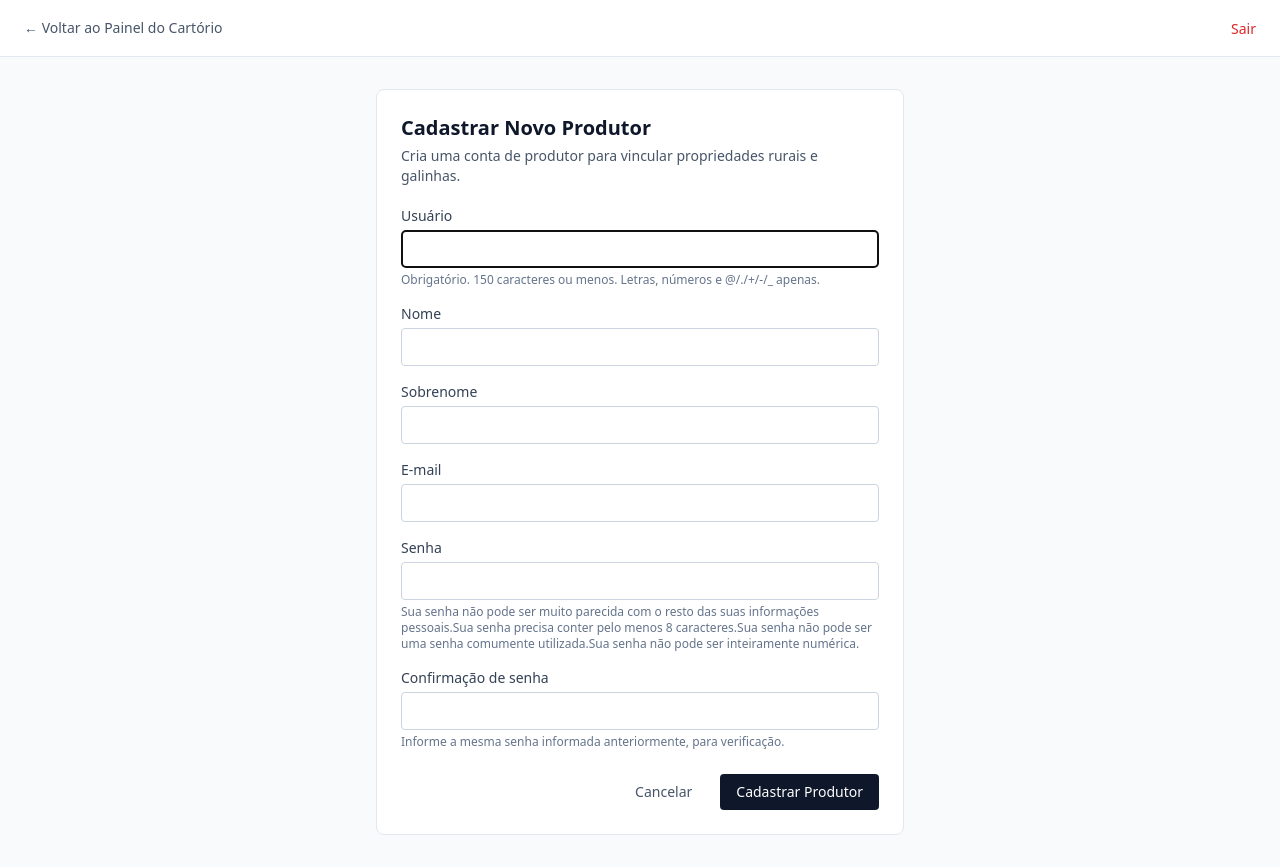
After one commit to BurningVicky/chickenSim, a Django app: page /cartorio/produtores/novo/ in a window 1280 px wide. The commit adds this page. Run offline with Django 5.2, Linux system fonts and the light colour scheme; a user stored in the database is signed in; some libraries are stand-ins or nearby versions.

```diff
--- a/cartorio/forms.py
+++ b/cartorio/forms.py
@@ -1,5 +1,6 @@
 from django import forms
 from django.contrib.auth.forms import get_user_model
+from django.contrib.auth.forms import UserCreationForm
 
 from .models import Propriedade, Animal, Transferencia, Raca
 
@@ -171,6 +172,11 @@ class TransferenciaCreateForm(forms.ModelForm):
                     'class': 'w-full rounded border border-slate-300 px-3 py-2 text-sm bg-white',
                 }
             ),
+            'propriedade_destino': forms.Select(
+                attrs={
+                    'class': 'w-full rounded border border-slate-300 px-3 py-2 text-sm bg-white',
+                }
+            ),
             'observacao': forms.Textarea(
                 attrs={
                     'rows': 3,
@@ -182,17 +188,19 @@ class TransferenciaCreateForm(forms.ModelForm):
 
     def __init__(self, *args, **kwargs):
         self.user = kwargs.pop('user', None)
-        super() .__init__(*args, (kwargs))
+        super().__init__(*args, **kwargs)
         if self.user is not None:
             propriedades_produtor = Propriedade.objects.filter(produtor=self.user)
-            self.fields['animal'].queryset= (
+            self.fields['animal'].queryset = (
                 Animal.objects.filter(propriedade_atual__in=propriedades_produtor)
                 .select_related('propriedade_atual', 'raca')
                 .order_by('nome')
             )
-            self.fields['propriedade_destino'].queryset = Propriedade.objects.exclude(
-                produtor=self.user
-            ).select_related('produtor').order_by('nome')
+            self.fields['propriedade_destino'].queryset = (
+                Propriedade.objects.exclude(produtor=self.user)
+                .select_related('produtor')
+                .order_by('nome')
+            )
 
     def clean(self):
         cleaned_data = super().clean()
@@ -299,6 +307,7 @@ class AnimalCartorioForm(forms.ModelForm):
         fields = [
             'numero_registro',
             'nome',
+            'nascimento',
             'raca',
             'propriedade_atual',
             'pai',
@@ -307,6 +316,7 @@ class AnimalCartorioForm(forms.ModelForm):
         labels = {
             'numero_registro': 'Número de Registro',
             'nome': 'Nome da Galinha',
+            'nascimento': 'Data de Nascimento',
             'raca': 'Raça',
             'propriedade_atual': 'Propriedade do Produtor',
             'pai': 'Pai (Progenitor)',
@@ -318,6 +328,11 @@ class AnimalCartorioForm(forms.ModelForm):
             ),
             'nome': forms.TextInput(
                 attrs={'class': 'w-full rounded border border-slate-300 px-3 py-2 text-sm',}
+            ),
+            'nascimento': forms.DateInput(
+                attrs={
+                    'type': 'date',
+                    'class': 'w-full rounded border border-slate-300 px-3 py-2 text-sm',}
             ),
             'raca': forms.Select(
                 attrs={'class': 'w-full rounded border border-slate-300 px-3 py-2 text-sm',}
@@ -339,3 +354,50 @@ class AnimalCartorioForm(forms.ModelForm):
             self.fields['propriedade_atual'].queryset = (
                 Propriedade.objects.select_related('produtor').order_by('nome')
             )
+
+class ProdutorCreateForm(UserCreationForm):
+    first_name = forms.CharField(
+        label='Nome',
+        required=False,
+        widget=forms.TextInput(
+            attrs={'class': 'w-full rounded border border-slate-300 px-3 py-2 text-sm'}
+        ),
+    )
+    last_name = forms.CharField(
+        label='Sobrenome',
+        required=False,
+        widget=forms.TextInput(
+            attrs={'class': 'w-full rounded border border-slate-300 px-3 py-2 text-sm'}
+        ),
+    )
+    email = forms.EmailField(
+        label='E-mail',
+        required=False,
+        widget=forms.EmailInput(
+            attrs={'class': 'w-full rounded border border-slate-300 px-3 py-2 text-sm'}
+        ),
+    )
+
+    class Meta:
+        model = User
+        fields = ['username', 'first_name', 'last_name', 'email', 'password1', 'password2']
+        widgets = {
+            'username': forms.TextInput(
+                attrs={'class': 'w-full rounded border border-slate-300 px-3 py-2 text-sm'}
+            ),
+        }
+
+    def __init__(self, *args, **kwargs):
+        super().__init__(*args, **kwargs)
+        for name in ('password1', 'password2'):
+            if name in self.fields:
+                self.fields[name].widget.attrs.update(
+                    {'class': 'w-full rounded border border-slate-300 px-3 py-2 text-sm'}
+                )
+
+    def save(self, commit=True):
+        user = super().save(commit=False)
+        user.is_cartorio = False
+        if commit:
+            user.save()
+        return user
--- a/cartorio/templates/cartorio/dashboard_cartorio.html
+++ b/cartorio/templates/cartorio/dashboard_cartorio.html
@@ -32,6 +32,9 @@
         </p>
       </div>
       <div class="flex flex-wrap gap-2">
+        <a href="{% url 'cartorio_produtor_create' %}" class="bg-white text-slate-700 border border-slate-300 text-sm font-medium px-4 py-2 rounded hover:bg-slate-50">
+          + Produtor
+        </a>
         <a href="{% url 'cartorio_propriedade_create' %}" class="bg-white text-slate-700 border border-slate-300 text-sm font-medium px-4 py-2 rounded hover:bg-slate-50">
           + Propriedade
         </a>
--- /dev/null
+++ b/cartorio/templates/cartorio/produtor_form.html
@@ -0,0 +1,64 @@
+<!DOCTYPE html>
+<html lang="pt-br">
+<head>
+  <meta charset="UTF-8">
+  <meta name="viewport" content="width=device-width, initial-scale=1.0">
+  <title>Cadastrar Produtor - Chicken Sim</title>
+  <script src="https://cdn.tailwindcss.com"></script>
+</head>
+<body class="bg-slate-50 text-slate-800 min-h-screen">
+  <nav class="bg-white border-b border-slate-200 px-6 py-4 flex items-center justify-between">
+    <a href="{% url 'cartorio_dashboard' %}" class="text-sm text-slate-600 hover:text-slate-900">
+      &larr; Voltar ao Painel do Cartório
+    </a>
+    <form method="post" action="{% url 'logout' %}" class="inline">
+      {% csrf_token %}
+      <button type="submit" class="text-sm text-red-600 hover:underline font-medium">Sair</button>
+    </form>
+  </nav>
+
+  <main class="max-w-xl mx-auto px-6 py-8">
+    <div class="bg-white p-6 rounded-lg border border-slate-200 shadow-xs space-y-5">
+      <div>
+        <h1 class="text-xl font-bold text-slate-900">Cadastrar Novo Produtor</h1>
+        <p class="text-sm text-slate-600 mt-1">
+          Cria uma conta de produtor para vincular propriedades rurais e galinhas.
+        </p>
+      </div>
+
+      <form method="post" class="space-y-4">
+        {% csrf_token %}
+        {% if form.non_field_errors %}
+          <div class="p-3 rounded bg-red-50 border border-red-200 text-sm text-red-700">
+            {{ form.non_field_errors|striptags }}
+          </div>
+        {% endif %}
+
+        {% for field in form %}
+          <div>
+            <label for="{{ field.id_for_label }}" class="block text-sm font-medium text-slate-700 mb-1">
+              {{ field.label }}
+            </label>
+            {{ field }}
+            {% if field.help_text %}
+              <p class="text-xs text-slate-500 mt-1">{{ field.help_text|striptags }}</p>
+            {% endif %}
+            {% if field.errors %}
+              <p class="text-xs text-red-600 mt-1">{{ field.errors|striptags }}</p>
+            {% endif %}
+          </div>
+        {% endfor %}
+
+        <div class="pt-2 flex justify-end gap-3">
+          <a href="{% url 'cartorio_dashboard' %}" class="px-4 py-2 text-sm text-slate-600 hover:text-slate-900">
+            Cancelar
+          </a>
+          <button type="submit" class="bg-slate-900 text-white text-sm font-medium px-4 py-2 rounded hover:bg-slate-800">
+            Cadastrar Produtor
+          </button>
+        </div>
+      </form>
+    </div>
+  </main>
+</body>
+</html>
--- a/cartorio/urls.py
+++ b/cartorio/urls.py
@@ -3,6 +3,7 @@ from django.urls import path
 from .views import(
     CartorioDashboardView,
     ProdutorDashboardView,
+    ProdutorCreateView,
     PropriedadeCreateView,
     PropriedadeListView,
     AnimalListView,
@@ -45,4 +46,5 @@ urlpatterns = [
     path('racas/nova/', RacaCreateView.as_view(), name='raca_create'),
     path('racas/<int:pk>/editar/', RacaUpdateView.as_view(), name='raca_update'),
     path('racas/<int:pk>/excluir/', RacaDeleteView.as_view(), name='raca_delete'),
+    path('cartorio/produtores/novo/', ProdutorCreateView.as_view(), name='cartorio_produtor_create'),
 ]
--- a/cartorio/views.py
+++ b/cartorio/views.py
@@ -1,18 +1,20 @@
 from django.db.models import Q
 from django.db import transaction
 from django.contrib.auth.decorators import login_required
+from django.contrib.auth import get_user_model
 from django.contrib import messages
-from django.shortcuts import render
-from django.shortcuts import redirect
+from django.shortcuts import get_object_or_404, redirect, render
 from django.views.generic import TemplateView, CreateView, ListView, DetailView, UpdateView, FormView, DeleteView
 from django.urls import reverse_lazy
 from django.utils import timezone
 from django.core.exceptions import PermissionDenied
+from django.http import HttpResponseRedirect
 
 from .mixins import CartorioRequiredMixin, ProdutorRequiredMixin, LoginRequiredMixin
 from .models import Animal, Propriedade, Transferencia, Raca
-from .forms import PropriedadeForm, AnimalForm, TransferenciaCreateForm, TransferenciaDecisaoForm, AnimalCartorioForm, PropriedadeCartorioForm, RacaForm
+from .forms import PropriedadeForm, AnimalForm, TransferenciaCreateForm, TransferenciaDecisaoForm, AnimalCartorioForm, PropriedadeCartorioForm, RacaForm, ProdutorCreateForm
 
+User = get_user_model()
 
 @login_required
 def dashboard_router(request):
@@ -46,14 +48,6 @@ class ProdutorDashboardView(ProdutorRequiredMixin, TemplateView):
         context['animais'] = animais
         context['transferencias'] = transferencias
         return context
-
-class PropriedadeCreateView(CartorioRequiredMixin, ListView):
-    model = Propriedade
-    template_name = 'cartorio/propriedade_list.html'
-    context_object_name = 'propriedades'
-
-    def get_queryset(self):
-        return Propriedade.objects.select_related('produtor').order_by('nome')
 
 class PropriedadeListView(CartorioRequiredMixin, ListView):
     model = Propriedade
@@ -128,17 +122,16 @@ class TransferenciaCreateView(ProdutorRequiredMixin, CreateView):
         return kwargs
 
     def form_valid(self, form):
-        transferencia = form.save(commit=False)
-        transferencia.propriedade_origem = transferencia.animal.propriedade_atual
-        transferencia.solicitante = self.request.user
-        transferencia.status = 'pendente'
-        transferencia.save()
+        self.object = form.save(commit=False)
+        self.object.propriedade_origem = self.object.animal.propriedade_atual
+        self.object.solicitante = self.request.user
+        self.object.status = 'pendente'
+        self.object.save()
         messages.success(
             self.request,
-            f'Solicitação de transferência de "{transferencia.animal.nome}" enviada para análise do cartório.',
+            f'Solicitação de transferência de "{self.object.animal.nome}" enviada para análise do cartório.',
         )
-        return super().form_valid(form)
-
+        return HttpResponseRedirect(self.get_success_url())
 
 class TransferenciaPendenteListView(CartorioRequiredMixin, ListView):
     model = Transferencia
@@ -312,7 +305,7 @@ class RacaUpdateView(CartorioRequiredMixin, UpdateView):
 
 class RacaDeleteView(CartorioRequiredMixin, DeleteView):
     model = Raca
-    template_name = 'cartorio/raca_fonfirm_delete.html'
+    template_name = 'cartorio/raca_confirm_delete.html'
     success_url = reverse_lazy('raca_list')
 
     def form_valid(self, form):
@@ -326,7 +319,7 @@ class PropriedadeCartorioCreateView(CartorioRequiredMixin, CreateView):
     success_url = reverse_lazy('propriedade_list')
 
     def form_valid(self, form):
-        messages.success(self.request, f'Propriedade "{form.instance.nome} cadastrada para o produtor.',)
+        messages.success(self.request, f'Propriedade "{form.instance.nome}" cadastrada para o produtor.',)
         return super().form_valid(form)
 
 class AnimalCartorioCreateView(CartorioRequiredMixin, CreateView):
@@ -336,5 +329,19 @@ class AnimalCartorioCreateView(CartorioRequiredMixin, CreateView):
     success_url = reverse_lazy('animal_list')
 
     def form_valid(self, form):
-        messages.success(self.request, f'Galinha "{form.instance.nome} ({form.instance.numero_registro}) cadastrada com sucesso.',)
+        messages.success(self.request, f'Galinha "{form.instance.nome} ({form.instance.numero_registro})" cadastrada com sucesso.',)
         return super().form_valid(form)
+
+class ProdutorCreateView(CartorioRequiredMixin, CreateView):
+    model = User
+    form_class = ProdutorCreateForm
+    template_name = 'cartorio/produtor_form.html'
+    success_url = reverse_lazy('cartorio_dashboard')
+
+    def form_valid(self, form):
+        response = super().form_valid(form)
+        messages.success(
+            self.request,
+            f'Produtor "{self.object.username}" cadastrado com sucesso.',
+        )
+        return response
```
Also changed, not shown: cartorio/migrations/0002_carregar_racas_iniciais.py, db.sqlite3.
